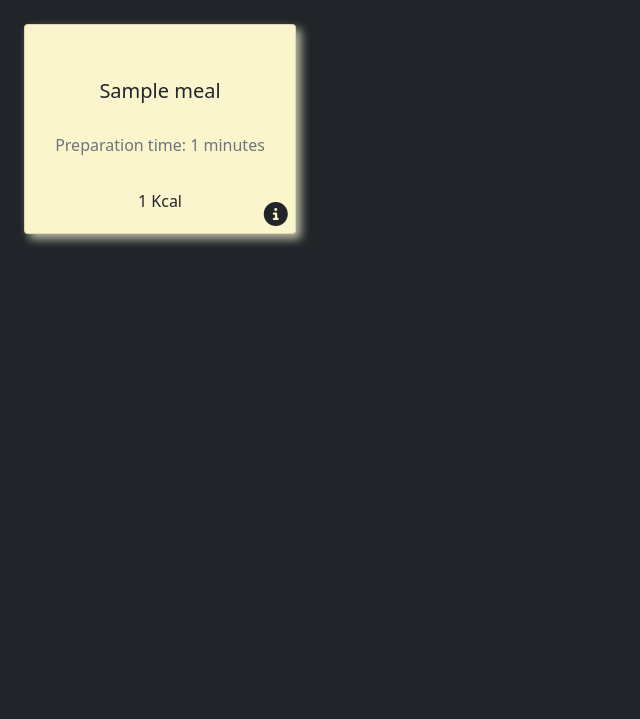
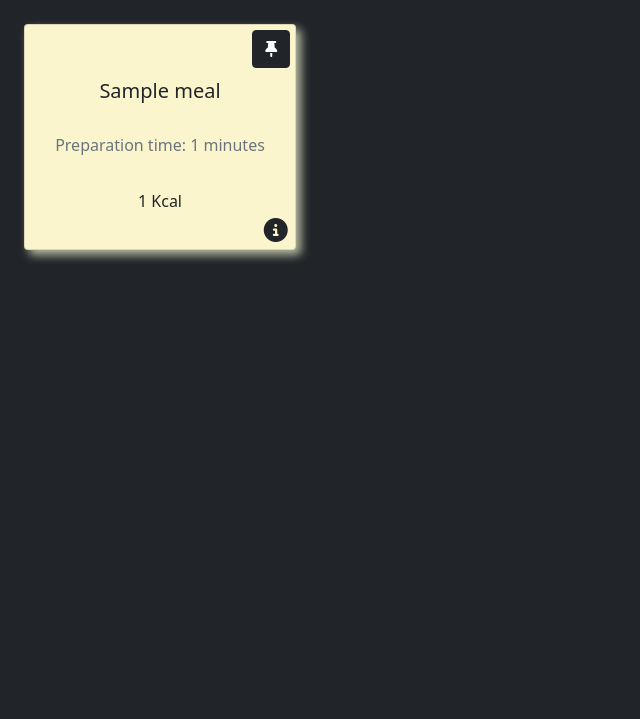
Before and after one commit to jameshart197/recipe-pinner, a Django app: page /mymeals in a window 1280 px wide. Shown: the part 89-808 px from the top of the page, without its empty margins (0-640 px from the left). Run offline with Django 3.2, Linux system fonts and the light colour scheme; a user stored in the database is signed in; tables that the repository leaves empty hold one stand-in row (values such as "Sample post"); some libraries are stand-ins or nearby versions.

Commit message:
[FEAT] Add remove pin on mymeals.html

```diff
--- a/mealpin/views.py
+++ b/mealpin/views.py
@@ -138,7 +138,8 @@ def remove_meal_from_plan(request, meal_id):
             user_meal_list.meals.remove(meal)
             messages.success(request, f"{meal.title} unpinned from My Meals")
 
-        return redirect(reverse("index"))
+        # return redirect(reverse("index"))
+        return redirect(reverse(request.GET.get("redirect")))
 
 # Information-Dialogue-Box
 
--- a/templates/my_meals.html
+++ b/templates/my_meals.html
@@ -10,6 +10,15 @@
     <h5 class="card-title">{{ meal.title }}</h5>
     <h6 class="card-subtitle mb-2 text-muted">Preparation time: {{ meal.preptime_in_minutes }} minutes</h6>
     <p class="card-text">{{ meal.calories_in_grams }} Kcal</p>
+    <form action="{% url 'user_unpin' meal_id=meal.id %}?redirect=my_meals" method="post">
+      {% csrf_token %}
+      <button
+        class="btn btn-dark pinbutton"
+        type="submit"
+        name="pin_unsubmit"
+      >
+        <i class="fa-solid fa-thumbtack"></i>
+      </button>
     </form>
   </div>
 </div>
```
